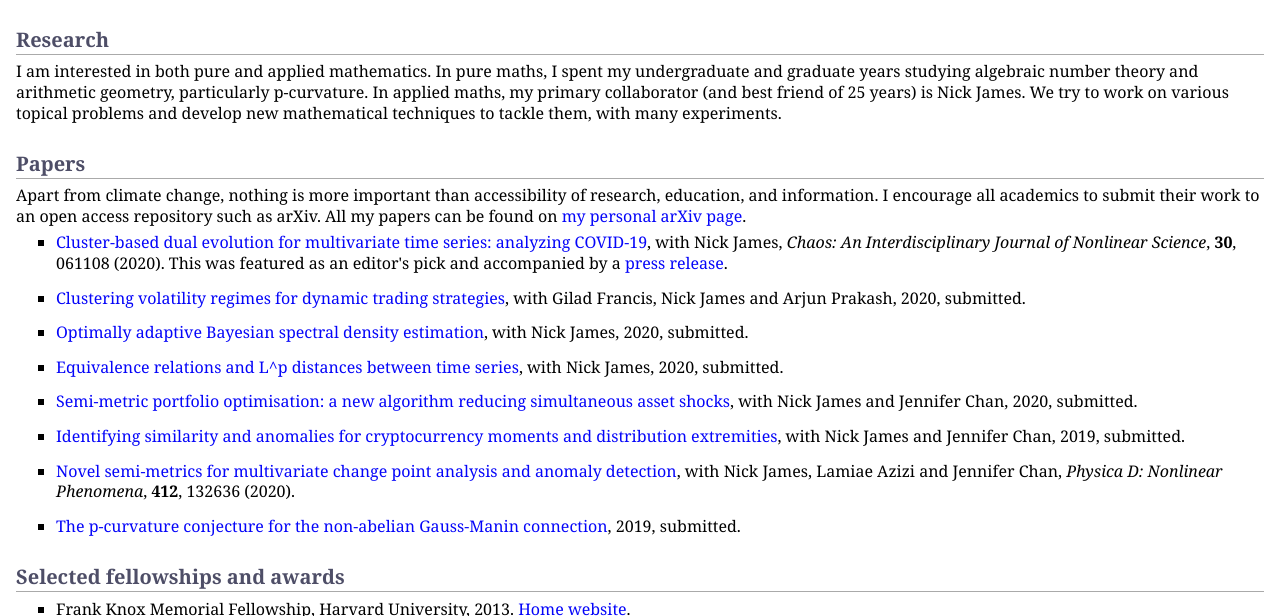
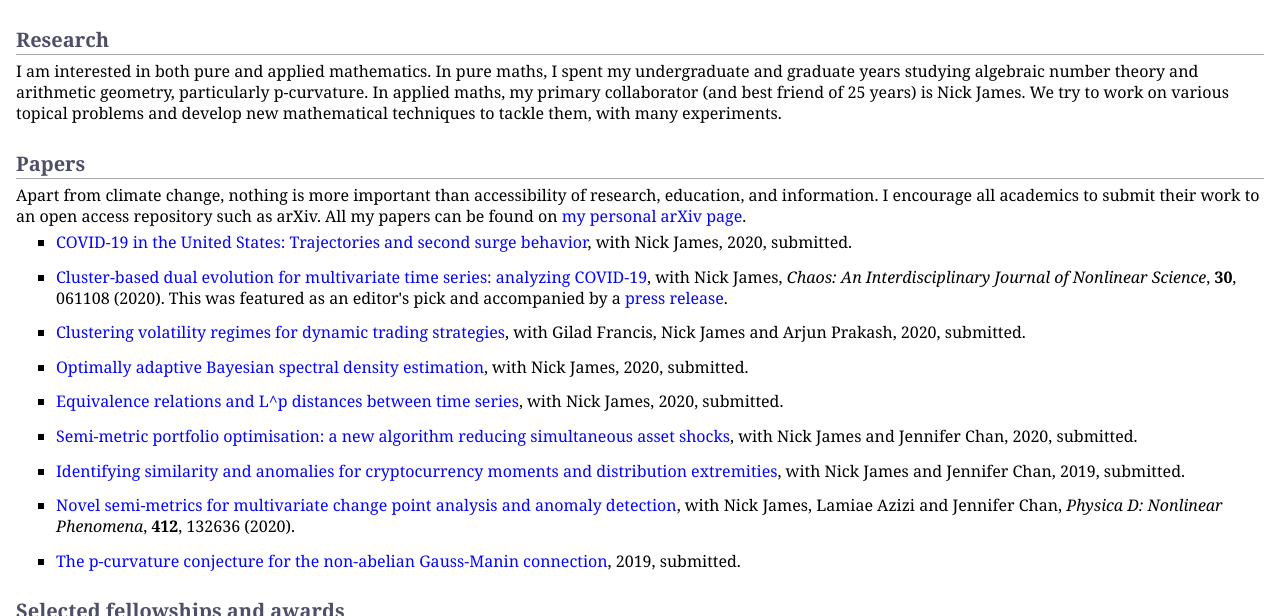
Before and after one commit to MaxMenzies/maxmenzies.com, a Jekyll site: the page index.html, which Jekyll copies as it is, in a window 1280 px wide and 900 px high, cut to the strip 284-900 px from the top of the window. Built offline with Jekyll 4.4.1, drawn with Linux system fonts in a browser that asks for light colours.

Commit message:
Update index.html

```diff
--- a/index.html
+++ b/index.html
@@ -40,7 +40,11 @@
 <h2>Papers</h2>
 <p>Apart from climate change, nothing is more important than accessibility of research, education, and information. I encourage all academics to submit their work to an open access repository such as arXiv. All my papers can be found on <a href="https://arxiv.org/a/menzies_m_1.html">my personal arXiv page</a>.</p>
 <ul>
-<li><p> <a href="https://aip.scitation.org/doi/10.1063/5.0013156">Cluster-based dual evolution for multivariate time series: analyzing COVID-19</a>, with Nick James, <i>Chaos: An Interdisciplinary Journal of Nonlinear Science</i>, <b>30</b>, 061108 (2020). This was featured as an editor's pick and accompanied by a <a href="https://publishing.aip.org/publications/latest-content/countries-group-into-clusters-as-covid-19-outbreak-spreads/">press release</a>.</p></li>
+<li><p> <a href="https://arxiv.org/abs/2008.02068">COVID-19 in the United States: Trajectories and second surge behavior</a>, with Nick James, 2020, submitted.</p>
+</li>
+</ul>
+<ul>
+<li><p> <a href="https://aip.scitation.org/doi/10.1063/5.0013156">Cluster-based dual evolution for multivariate time series: analyzing COVID-19</a>, with Nick James, <i>Chaos: An Interdisciplinary Journal of Nonlinear Science</i>, <b>30</b>, 061108 (2020). This was featured as an editor's pick and accompanied by a <a href="https://publishing.aip.org/publications/latest-content/countries-group-into-clusters-as-covid-19-outbreak-spreads/">press release</a>.</p>
 </li>
 </ul>
 <ul>
```
